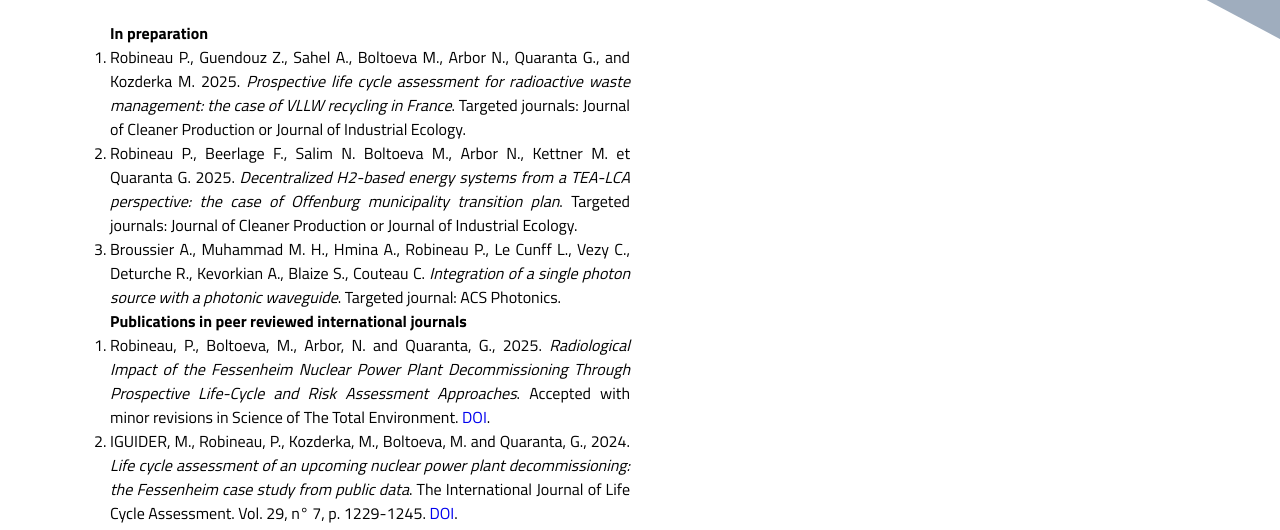
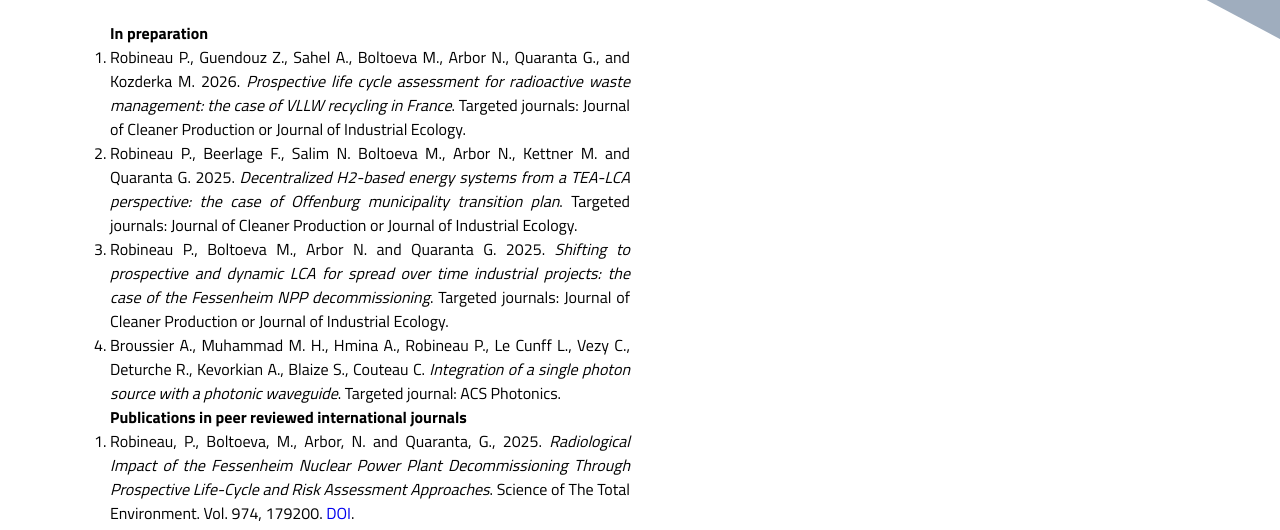
Before and after one commit to Paul-Robineau/paul-robineau.github.io, a website: page web/academic.html in a window 1280 px wide. Shown: the part 221-751 px from the top of the page. Drawn offline with Linux system fonts and the light colour scheme.

Commit message:
Update academic.html

```diff
--- a/web/academic.html
+++ b/web/academic.html
@@ -57,14 +57,15 @@
             <p id="intl-academic-papers-desc1">
               <h4>In preparation</h4>
               <ol>
-                  <li>Robineau P., Guendouz Z., Sahel A., Boltoeva M., Arbor N., Quaranta G., and Kozderka M. 2025. <i>Prospective life cycle assessment for radioactive waste management: the case of VLLW recycling in France</i>. Targeted journals: Journal of Cleaner Production or Journal of Industrial Ecology.</li>
-                  <li>Robineau P., Beerlage F., Salim N. Boltoeva M., Arbor N., Kettner M. et Quaranta G. 2025. <i>Decentralized H2-based energy systems from a TEA-LCA perspective: the case of Offenburg municipality transition plan</i>. Targeted journals: Journal of Cleaner Production or Journal of Industrial Ecology.</li>
+                  <li>Robineau P., Guendouz Z., Sahel A., Boltoeva M., Arbor N., Quaranta G., and Kozderka M. 2026. <i>Prospective life cycle assessment for radioactive waste management: the case of VLLW recycling in France</i>. Targeted journals: Journal of Cleaner Production or Journal of Industrial Ecology.</li>
+                  <li>Robineau P., Beerlage F., Salim N. Boltoeva M., Arbor N., Kettner M. and Quaranta G. 2025. <i>Decentralized H2-based energy systems from a TEA-LCA perspective: the case of Offenburg municipality transition plan</i>. Targeted journals: Journal of Cleaner Production or Journal of Industrial Ecology.</li>
+                  <li>Robineau P., Boltoeva M., Arbor N. and Quaranta G. 2025. <i>Shifting to prospective and dynamic LCA for spread over time industrial projects: the case of the Fessenheim NPP decommissioning</i>. Targeted journals: Journal of Cleaner Production or Journal of Industrial Ecology.</li>
                   <li>Broussier A., Muhammad M. H., Hmina A., Robineau P., Le Cunff L., Vezy C., Deturche R., Kevorkian A., Blaize S., Couteau C. <i>Integration of a single photon source with a photonic waveguide</i>. Targeted journal: ACS Photonics.</li>
                 </ol>
 
               <h4>Publications in peer reviewed international journals</h4>
               <ol>
-                  <li>Robineau, P., Boltoeva, M., Arbor, N. and Quaranta, G., 2025. <i>Radiological Impact of the Fessenheim Nuclear Power Plant Decommissioning Through Prospective Life-Cycle and Risk Assessment Approaches</i>. Accepted with minor revisions in Science of The Total Environment. <a href="https://dx.doi.org/10.2139/ssrn.4959244">DOI</a>.</li>
+                  <li>Robineau, P., Boltoeva, M., Arbor, N. and Quaranta, G., 2025. <i>Radiological Impact of the Fessenheim Nuclear Power Plant Decommissioning Through Prospective Life-Cycle and Risk Assessment Approaches</i>.  Science of The Total Environment. Vol. 974, 179200. <a href="https://doi.org/10.1016/j.scitotenv.2025.179200">DOI</a>.</li>
                   <li>IGUIDER, M., Robineau, P., Kozderka, M., Boltoeva, M. and Quaranta, G., 2024. <i>Life cycle assessment of an upcoming nuclear power plant decommissioning: the Fessenheim case study from public data</i>. The International Journal of Life Cycle Assessment. Vol. 29, n° 7, p. 1229-1245. <a href="https://doi.org/10.1007/s11367-024-02315-9">DOI</a>.</li>
                   <li>Robineau, P., Béal J., Pons, T., Jaffiol, R. and Vézy, C., 2023. <i>Micropatterning of Quantum Dots for Biofunctionalization and Nanoimaging</i>. ACS Applied Nano Materials. 6 (10), 8444-8452. <a href="https://doi.org/10.1021/acsanm.3c00778">DOI</a>.</li>
               </ol>
```
